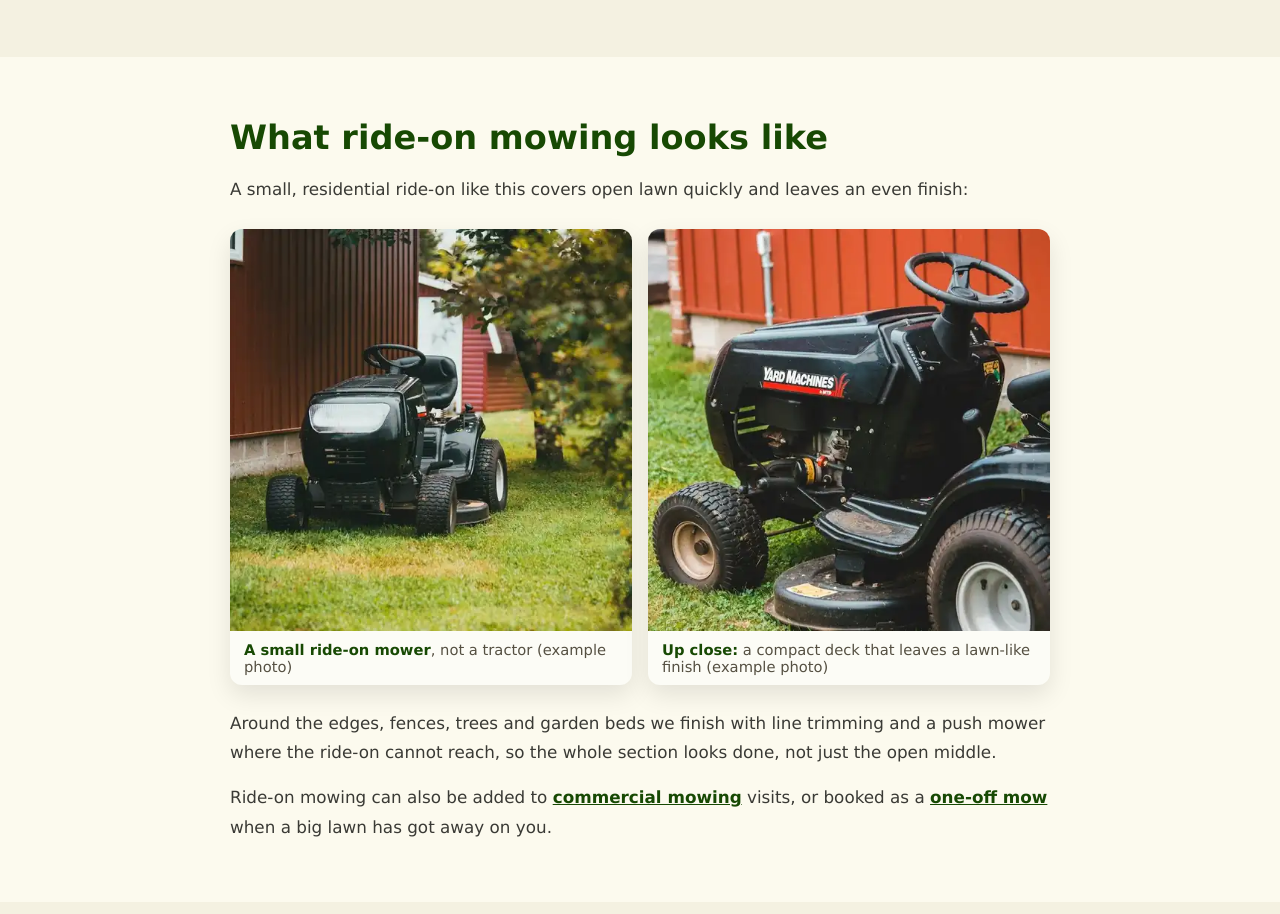
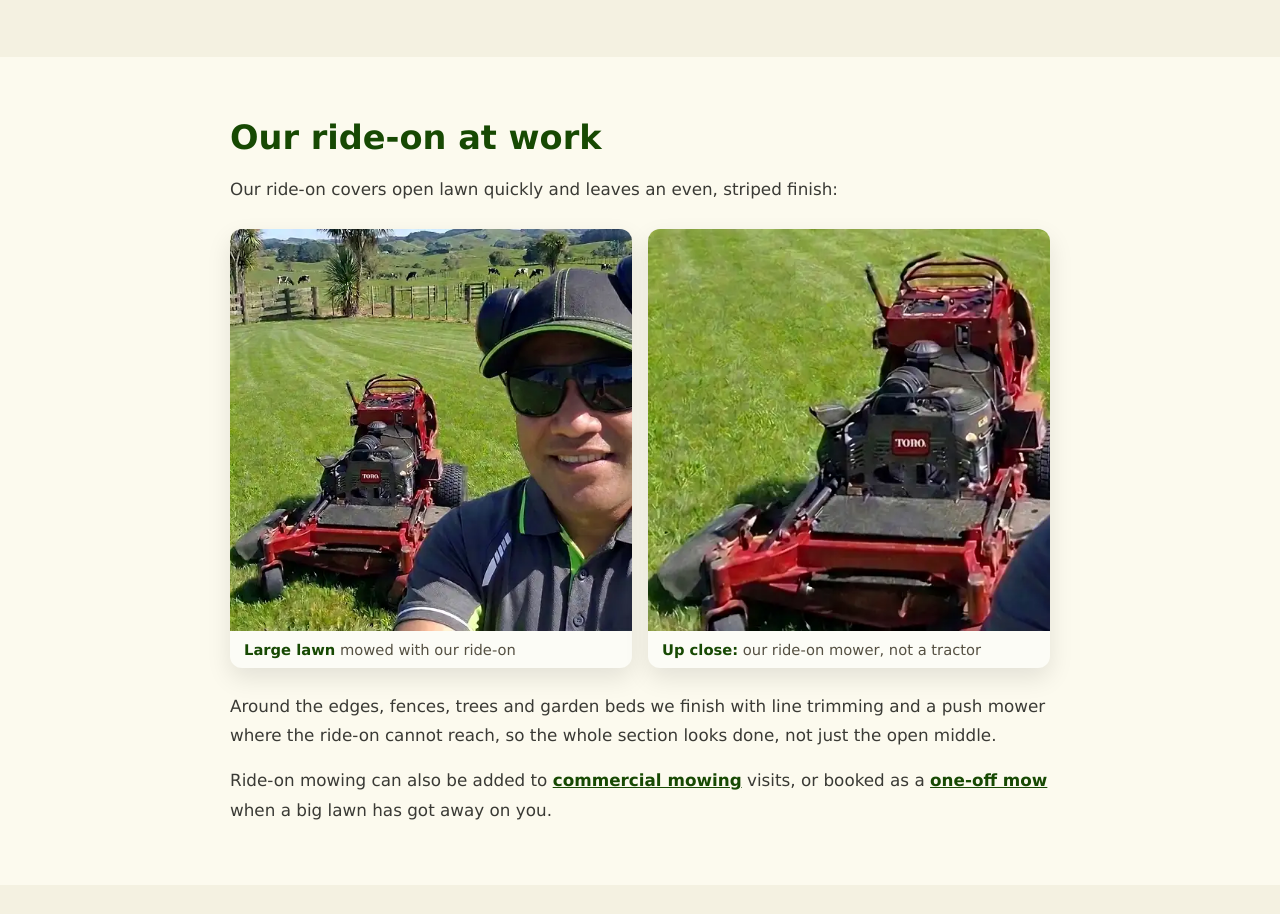
Before and after one commit to Bronx-web/Hamilton-Lawn-Mowing-v1-Final, a plain HTML site: page ride-on-mowing.html in a window 1280 px wide. Shown: the part 1799-2713 px from the top of the page. Drawn offline with Linux system fonts and the light colour scheme.

Commit message:
Use the client's own ride-on photo on the ride-on page
Both ride-on images are now crops of the same real photo (wide shot and
mower close-up), replacing the Unsplash stock pair.

Co-Authored-By: Claude Opus 5.5 <noreply@anthropic.com>

```diff
--- a/ride-on-mowing.html
+++ b/ride-on-mowing.html
@@ -14,7 +14,7 @@
     <meta property="og:title" content="Ride-On Mowing for Large Sections | Hamilton Lawn Mowing">
     <meta property="og:description" content="Ride-on mowing for large sections in Hamilton. We use a small ride-on mower, not a tractor, for big lawns and open grass areas. Free quote.">
     <meta property="og:url" content="https://hamiltonlawns.co.nz/ride-on-mowing">
-    <meta property="og:image" content="https://hamiltonlawns.co.nz/images/services/ride-on-mower-small.webp">
+    <meta property="og:image" content="https://hamiltonlawns.co.nz/images/services/ride-on-mowing-large-lawn-hamilton-lawns.webp">
 
     <link rel="stylesheet" href="styles.css">
     <link rel="apple-touch-icon" sizes="180x180" href="/apple-touch-icon.png">
@@ -259,16 +259,16 @@
 
         <section class="page-section">
             <div class="page-wrap">
-                <h2>What ride-on mowing looks like</h2>
-                <p>A small, residential ride-on like this covers open lawn quickly and leaves an even finish:</p>
+                <h2>Our ride-on at work</h2>
+                <p>Our ride-on covers open lawn quickly and leaves an even, striped finish:</p>
                 <div class="ba-grid">
                     <figure>
-                        <img src="images/services/ride-on-mower-small.webp" alt="Small ride-on lawn mower parked on a residential lawn" width="540" height="540" loading="lazy" decoding="async">
-                        <figcaption><b>A small ride-on mower</b>, not a tractor (example photo)</figcaption>
+                        <img src="images/services/ride-on-mowing-large-lawn-hamilton-lawns.webp" alt="Hamilton Lawn Mowing ride-on mower on a freshly striped large lawn, with one of our team" width="540" height="540" loading="lazy" decoding="async">
+                        <figcaption><b>Large lawn</b> mowed with our ride-on</figcaption>
                     </figure>
                     <figure>
-                        <img src="images/services/ride-on-mower-closeup.webp" alt="Close view of a small ride-on lawn mower and its cutting deck" width="540" height="540" loading="lazy" decoding="async">
-                        <figcaption><b>Up close:</b> a compact deck that leaves a lawn-like finish (example photo)</figcaption>
+                        <img src="images/services/ride-on-mower-closeup-hamilton-lawns.webp" alt="Close view of the Hamilton Lawn Mowing ride-on mower on a striped lawn" width="540" height="540" loading="lazy" decoding="async">
+                        <figcaption><b>Up close:</b> our ride-on mower, not a tractor</figcaption>
                     </figure>
                 </div>
                 <p style="margin-top:1.5rem">Around the edges, fences, trees and garden beds we finish with line trimming and a push mower where the ride-on cannot reach, so the whole section looks done, not just the open middle.</p>
```
Also changed, not shown: images/services/ride-on-mower-closeup-hamilton-lawns.webp (added), images/services/ride-on-mower-closeup.webp (deleted), images/services/ride-on-mower-small.webp (deleted), images/services/ride-on-mowing-large-lawn-hamilton-lawns.webp (added).
